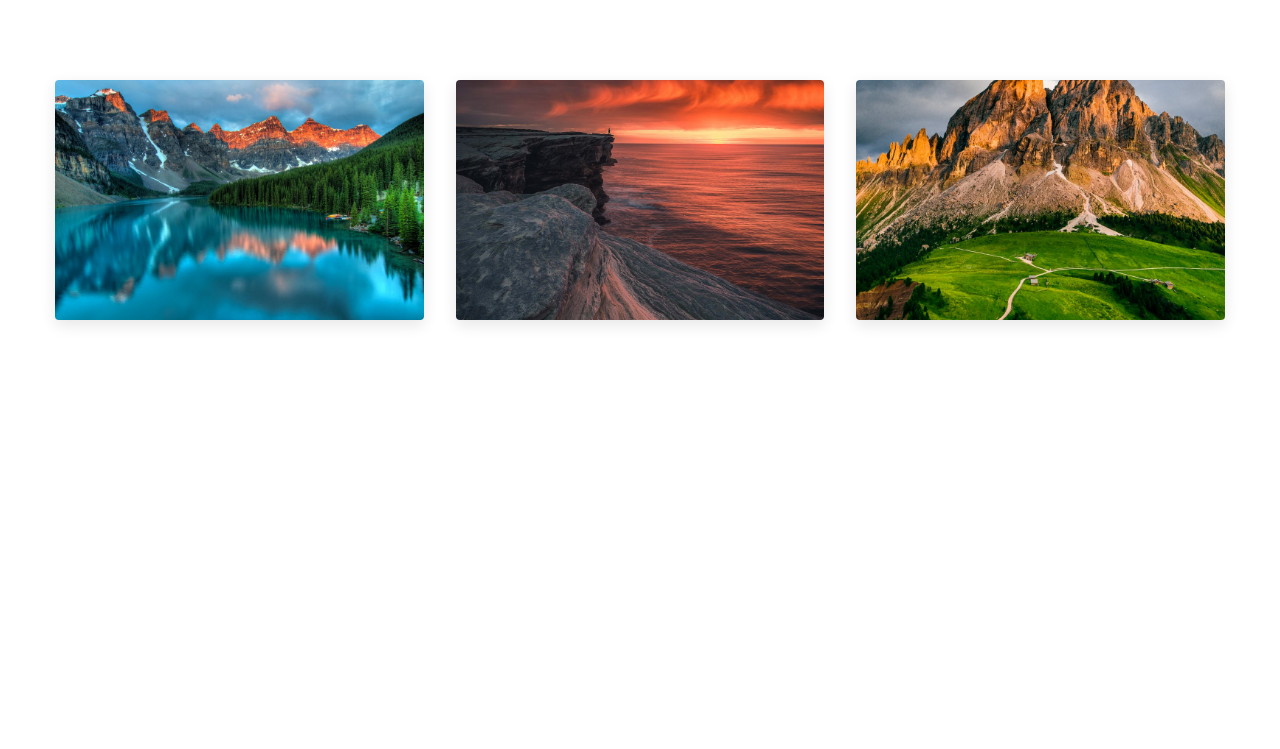
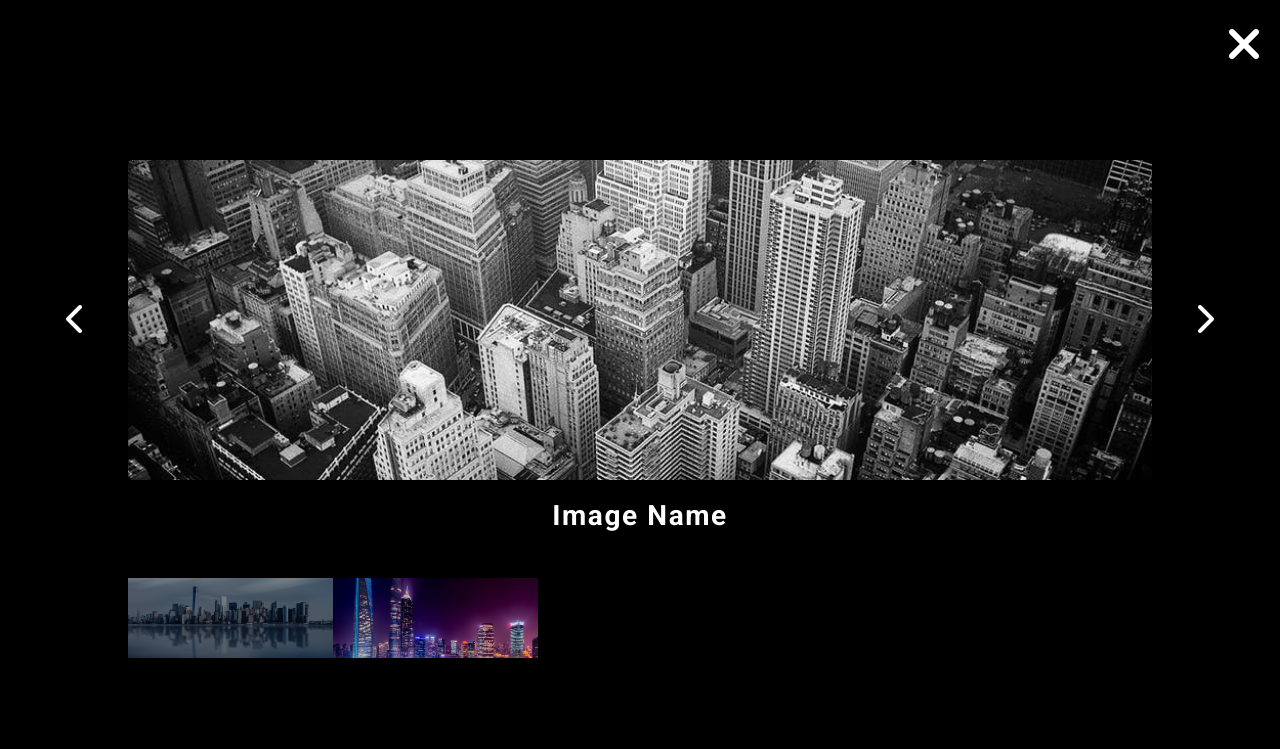
Before and after one commit to aniebietafia/JavaScript-Projects, a plain HTML site: page OOP Projects/photo-gallery/index.html in a window 1280 px wide. Shown: the top 749 px of the page. Drawn offline with nearby package versions, Linux system fonts and the light colour scheme.

Commit message:
photo gallery project html file

```diff
--- a/OOP Projects/photo-gallery/index.html
+++ b/OOP Projects/photo-gallery/index.html
@@ -15,6 +15,38 @@
       <img src="./assets/nature-2.jpeg" title="nature-2" class="img" data-id="2" alt="nature" />
       <img src="./assets/nature-3.jpeg" title="nature-3" class="img" data-id="3" alt="nature" />
     </section>
+
+    <!-- city gallery -->
+    <section class="section city">
+      <img src="./assets/city-1.jpeg" title="city-1" class="img" data-id="1" alt="city" />
+      <img src="./assets/city-2.jpeg" title="city-2" class="img" data-id="2" alt="city" />
+      <img src="./assets/city-3.jpeg" title="city-3" class="img" data-id="3" alt="city" />
+      <img src="./assets/city-4.jpeg" title="city-4" class="img" data-id="4" alt="city" />
+      <img src="./assets/city-5.jpeg" title="city-5" class="img" data-id="5" alt="city" />
+    </section>
+
+    <!-- modal -->
+    <div class="modal open">
+      <button class="close-btn">
+        <i class="fas fa-times"></i>
+      </button>
+      <div class="modal-content">
+        <!-- prev next button -->
+        <button class="prev-btn">
+          <i class="fas fa-chevron-left"></i>
+        </button>
+        <button class="next-btn">
+          <i class="fas fa-chevron-right"></i>
+        </button>
+        <!-- content -->
+        <img src="./assets/city-1.jpeg" class="main-img" alt="" />
+        <h3 class="image-name">image name</h3>
+        <div class="modal-images">
+          <img src="./assets/city-5.jpeg" title="city-5" class="modal-img" data-id="5" alt="city" />
+          <img src="./assets/city-4.jpeg" title="city-5" class="modal-img selected" data-id="5" alt="city" />
+        </div>
+      </div>
+    </div>
     <script src="app.js"></script>
   </body>
 </html>
```
